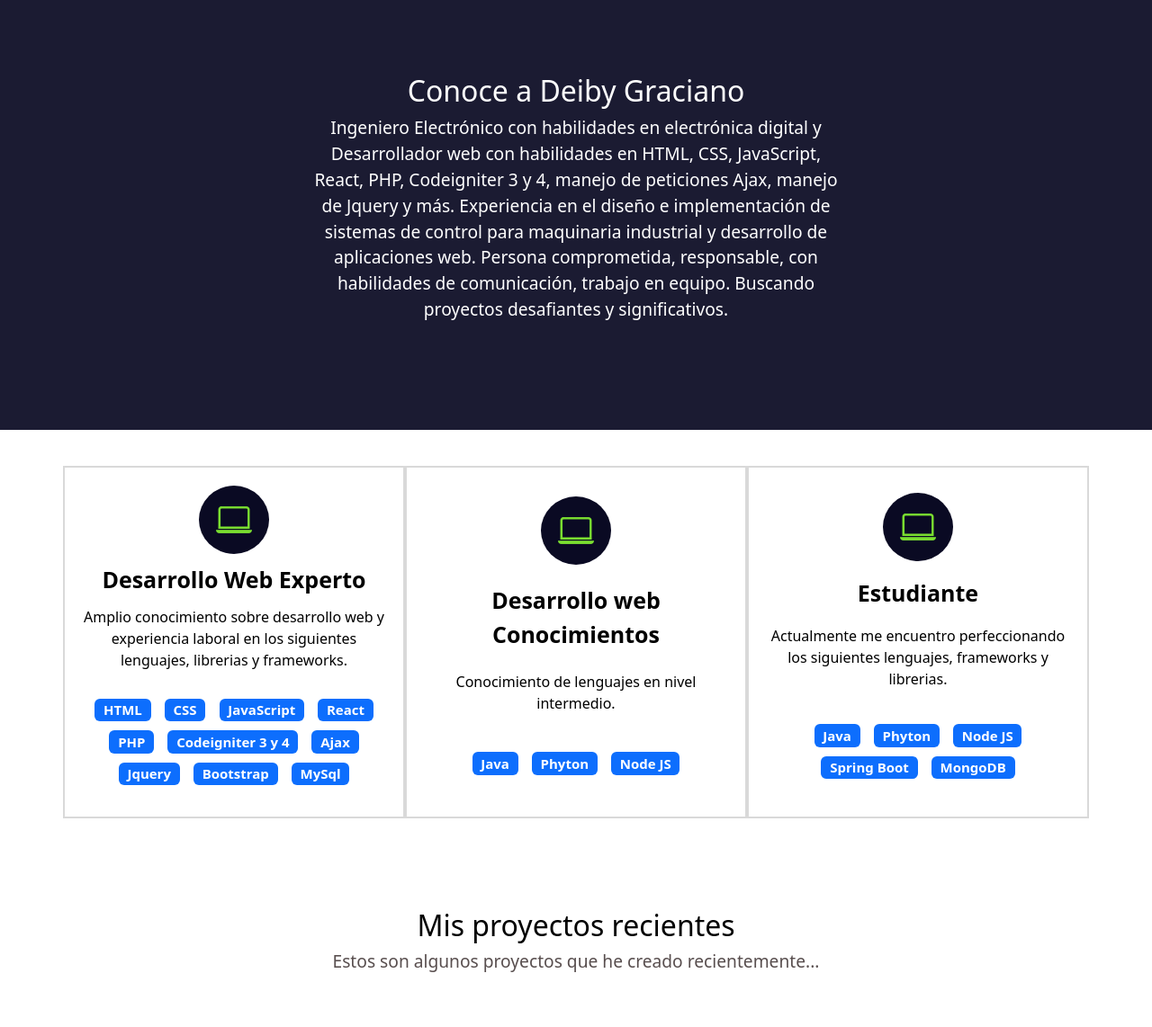
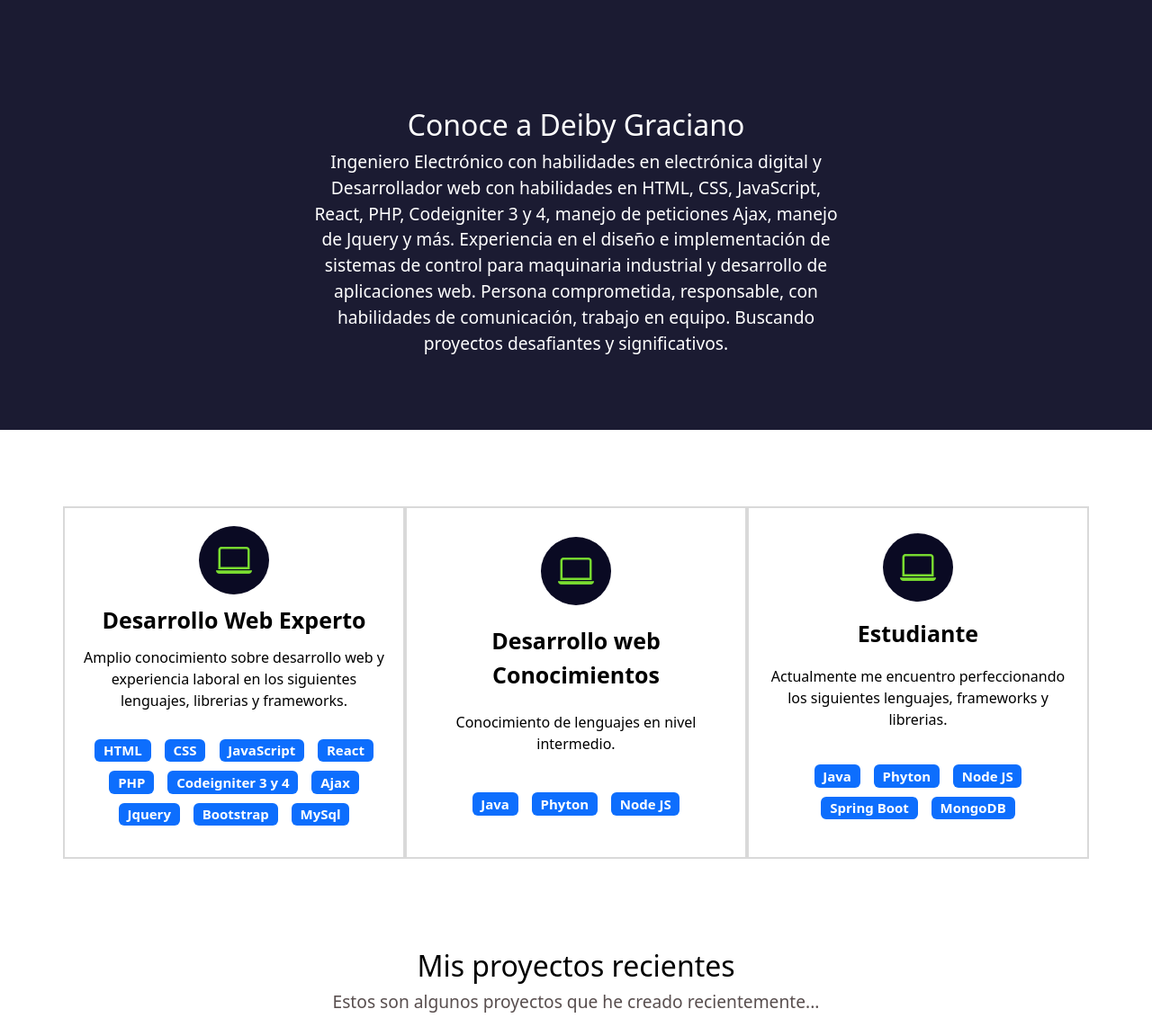
Before and after one commit to zdeiby/Portafolio, a plain HTML site: page index.html in a window 1280 px wide. Shown: the part 878-2020 px from the top of the page at 90% size. Drawn offline with nearby package versions, Linux system fonts and the light colour scheme; a web font is replaced by a local one.

Commit message:
portafolio

```diff
--- a/index.html
+++ b/index.html
@@ -68,7 +68,7 @@
     </section>
 
     <!-- Sobre mi -->
-    <section id="sobre-mi" class="sobre-mi seccion-oscura">
+    <section id="sobre-mi" class="sobre-mi seccion-oscura" style="padding-top: 85px;">
       <div class="contenedor">
         <h2 class="">Conoce a Deiby Graciano</h2>
         <p class="seccion-texto">
@@ -79,7 +79,7 @@
     </section>
 
     <!-- Experiencia -->
-    <section class="experiencia seccion-clara">
+    <section class="experiencia seccion-clara" style="padding-top: 85px;">
       <div class="container text-center">
         <div class="row">
           <!-- Desarrollo Web -->
@@ -343,7 +343,7 @@
     </section>
 
     <!-- Contacto -->
-    <section id="contacto" class="contacto seccion-oscura">
+    <section id="contacto" class="contacto seccion-oscura" style="padding-top: 185px;">
       <div class="container">
         <div class="container text-center rectangulo d-flex justify-content-evenly">
           <div class="row">
```
